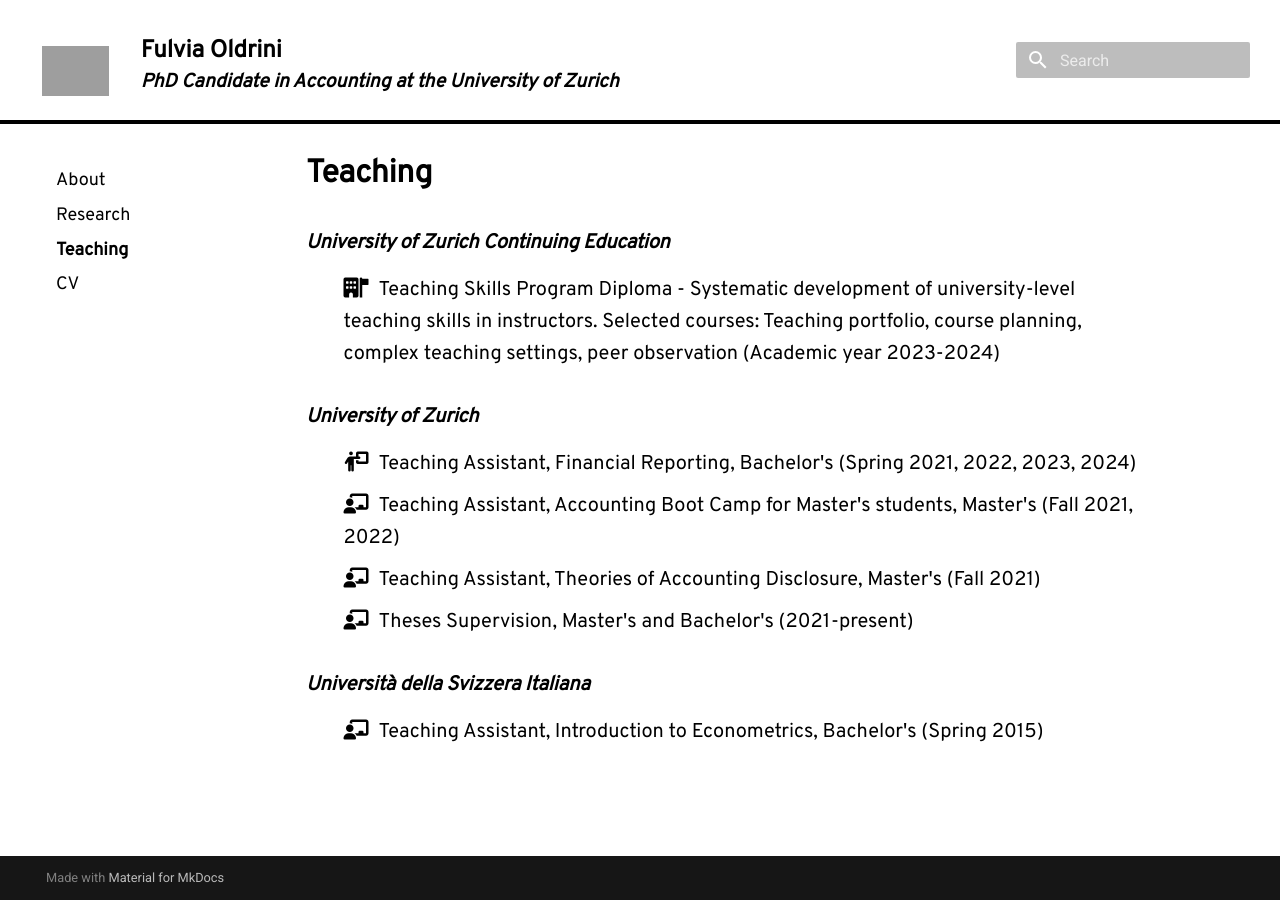
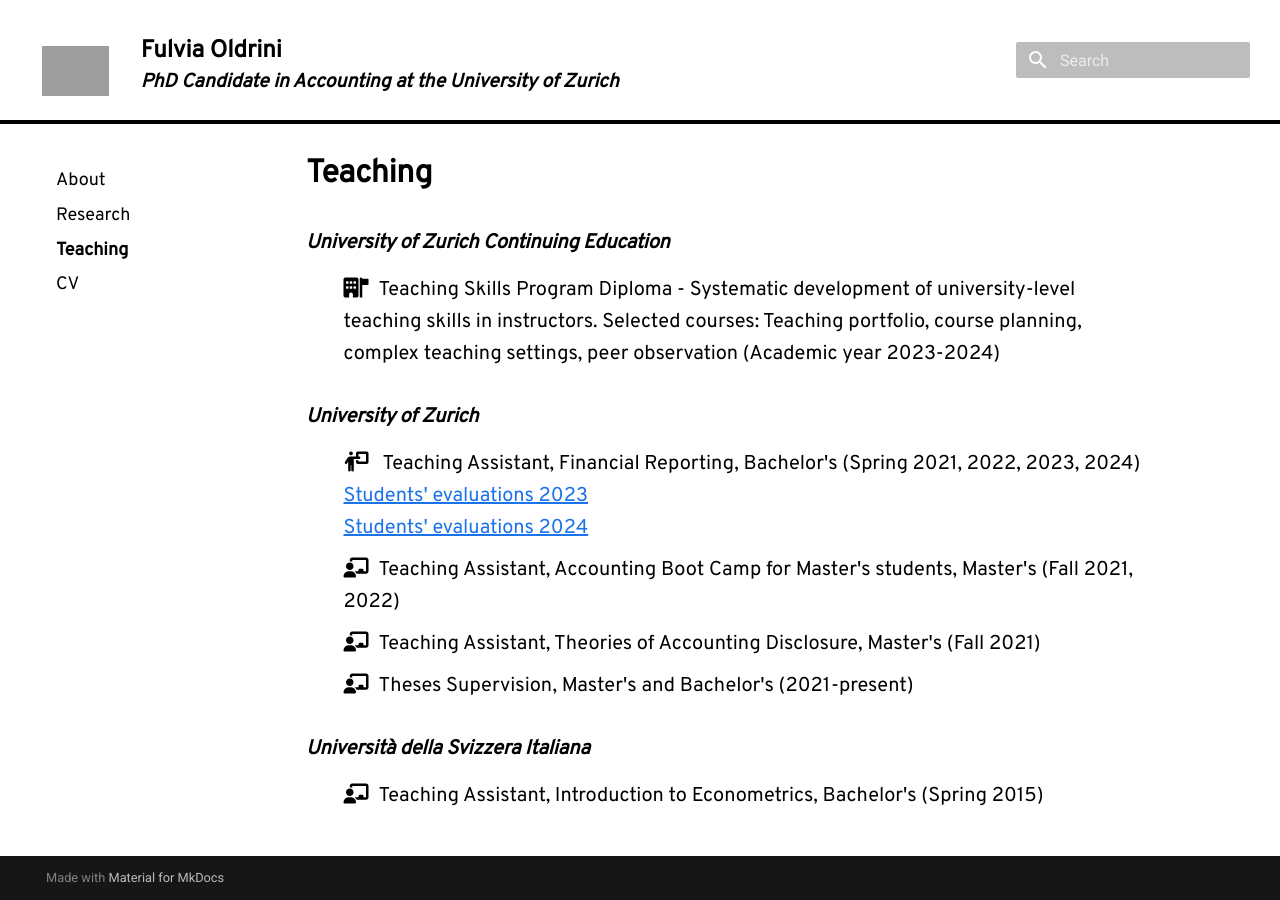
Before and after one commit to foldri/foldri.github.io, an MkDocs documentation site: the page built from docs/teaching/index.md, in a window 1280 px wide. Built offline with MkDocs 1.6.1 and Material for MkDocs 9.7.7, drawn with Linux system fonts in a browser that asks for light colours; comment, search, counter and statistics services are not loaded; grey boxes are pictures that could not be loaded.

Commit message:
Inserting teaching evaluations

```diff
--- a/docs/teaching/index.md
+++ b/docs/teaching/index.md
@@ -15,7 +15,16 @@ title: Teaching
 
 <div class="work-info">
     <ul>
-    <li><i class="fas fa-person-chalkboard"></i>Teaching Assistant, Financial Reporting, Bachelor's (Spring 2021, 2022, 2023, 2024)</li>
+    <li>
+      <i class="fas fa-person-chalkboard"></i>
+      Teaching Assistant, Financial Reporting, Bachelor's (Spring 2021, 2022, 2023, 2024)
+      <div class="item-links">
+        <a href="./FR_2023.pdf" class="cv-link" target="_blank" style="color:#1a73e8;text-decoration: underline;">Students' evaluations 2023</a>
+      </div>
+      <div class="item-links">
+        <a href="./FR_2024.pdf" class="cv-link" target="_blank" style="color:#1a73e8;text-decoration: underline;">Students' evaluations 2024</a>
+      </div>
+    </li>
     <li><i class="fas fa-chalkboard-user"></i>Teaching Assistant, Accounting Boot Camp for Master's students, Master's (Fall 2021, 2022)</li>
     <li><i class="fas fa-chalkboard-user"></i>Teaching Assistant, Theories of Accounting Disclosure, Master's (Fall 2021)</li>
     <li><i class="fas fa-chalkboard-user"></i>Theses Supervision, Master's and Bachelor's (2021-present)</li>
```
Also changed, not shown: docs/research/index.md (+2 -2 lines).
